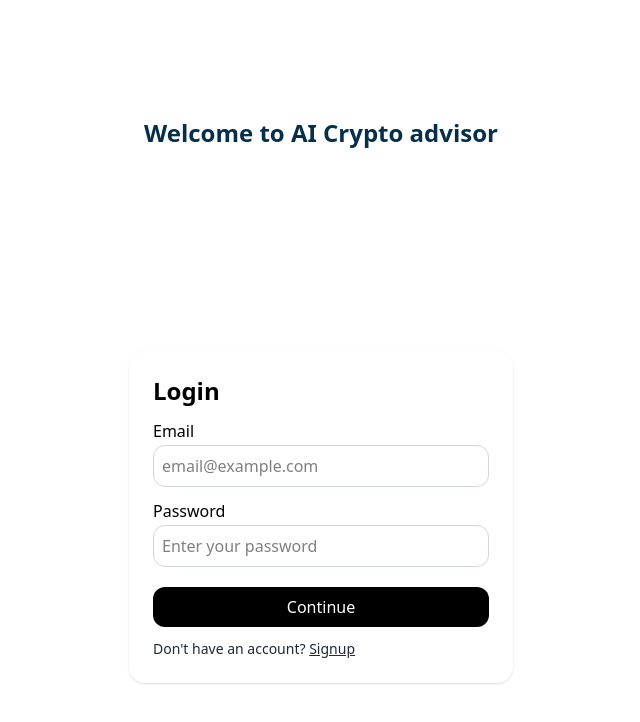
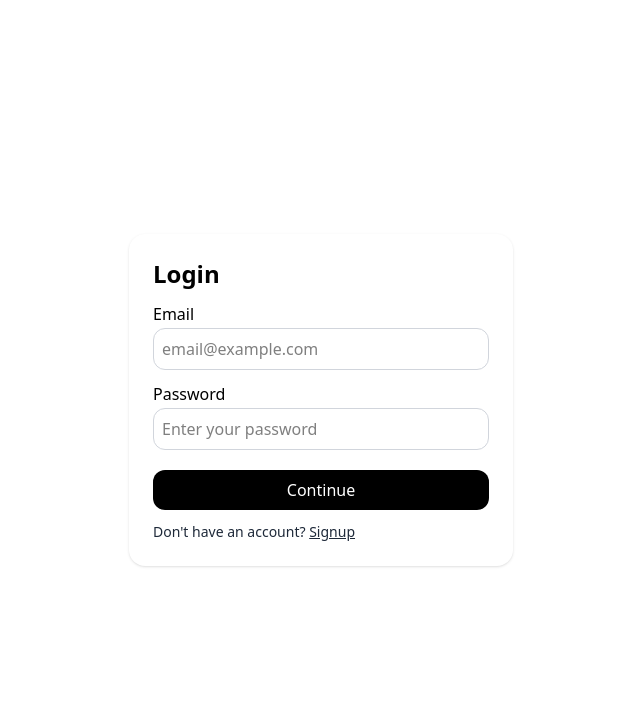
Before and after one commit to KRyderTR/moveo-task, a React (Vite) app in the folder client/: page /login in a window 1280 px wide. Shown: the top 722 px of the page, without its empty margins (319-959 px from the left). Built offline with nearby package versions, Linux system fonts and the light colour scheme; no server answers.

Commit message:
frontend update

```diff
--- a/client/src/pages/Login.tsx
+++ b/client/src/pages/Login.tsx
@@ -25,7 +25,6 @@ export default function Login() {
 
   return (
     <div className="min-h-screen grid place-items-center p-4">
-      <h1 className="font-bold text-2xl text-sky-950">Welcome to AI Crypto advisor</h1>
       <form
         onSubmit={onSubmit}
         className="w-full max-w-sm bg-white rounded-2xl shadow p-6 space-y-3"
```
